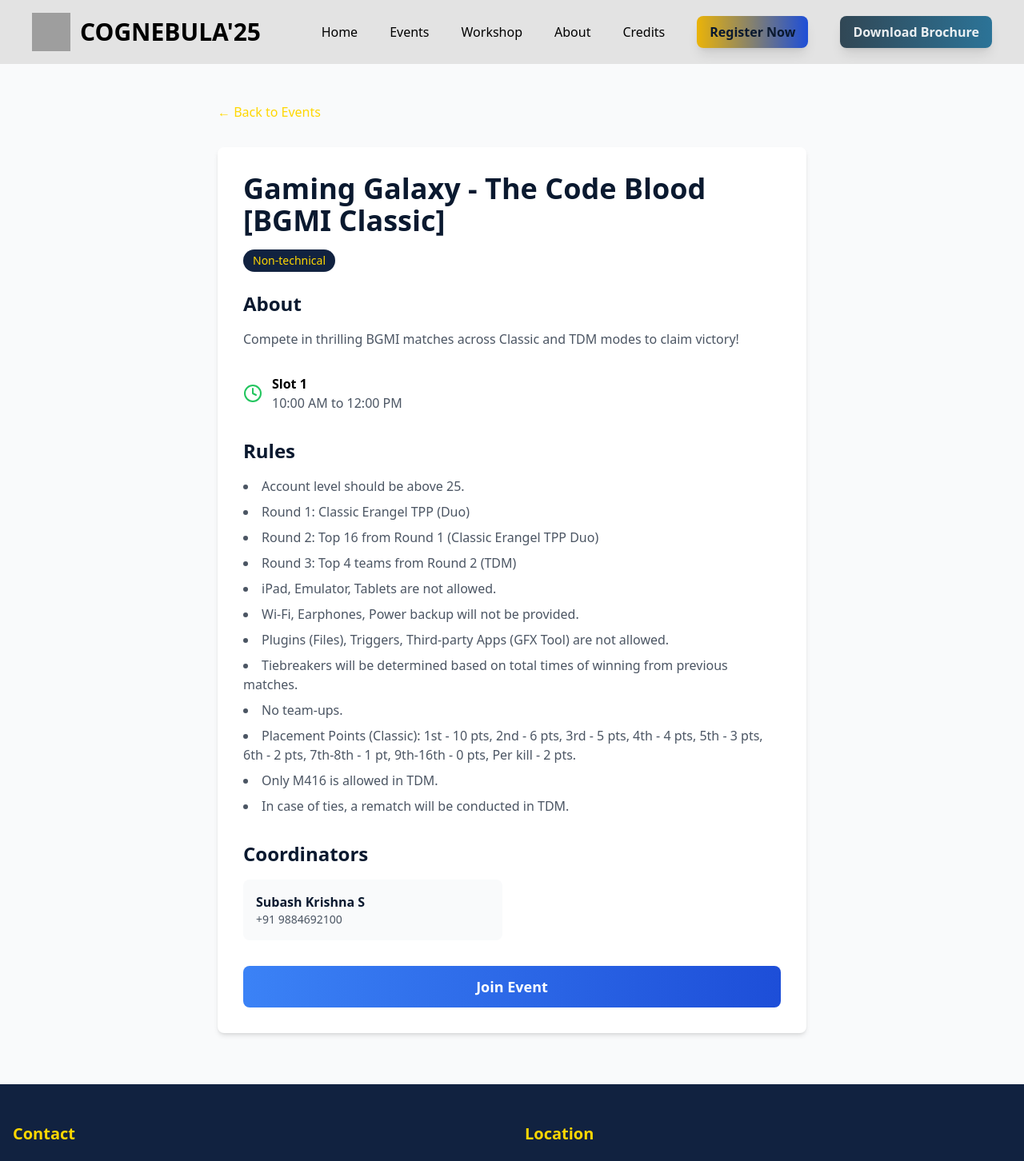
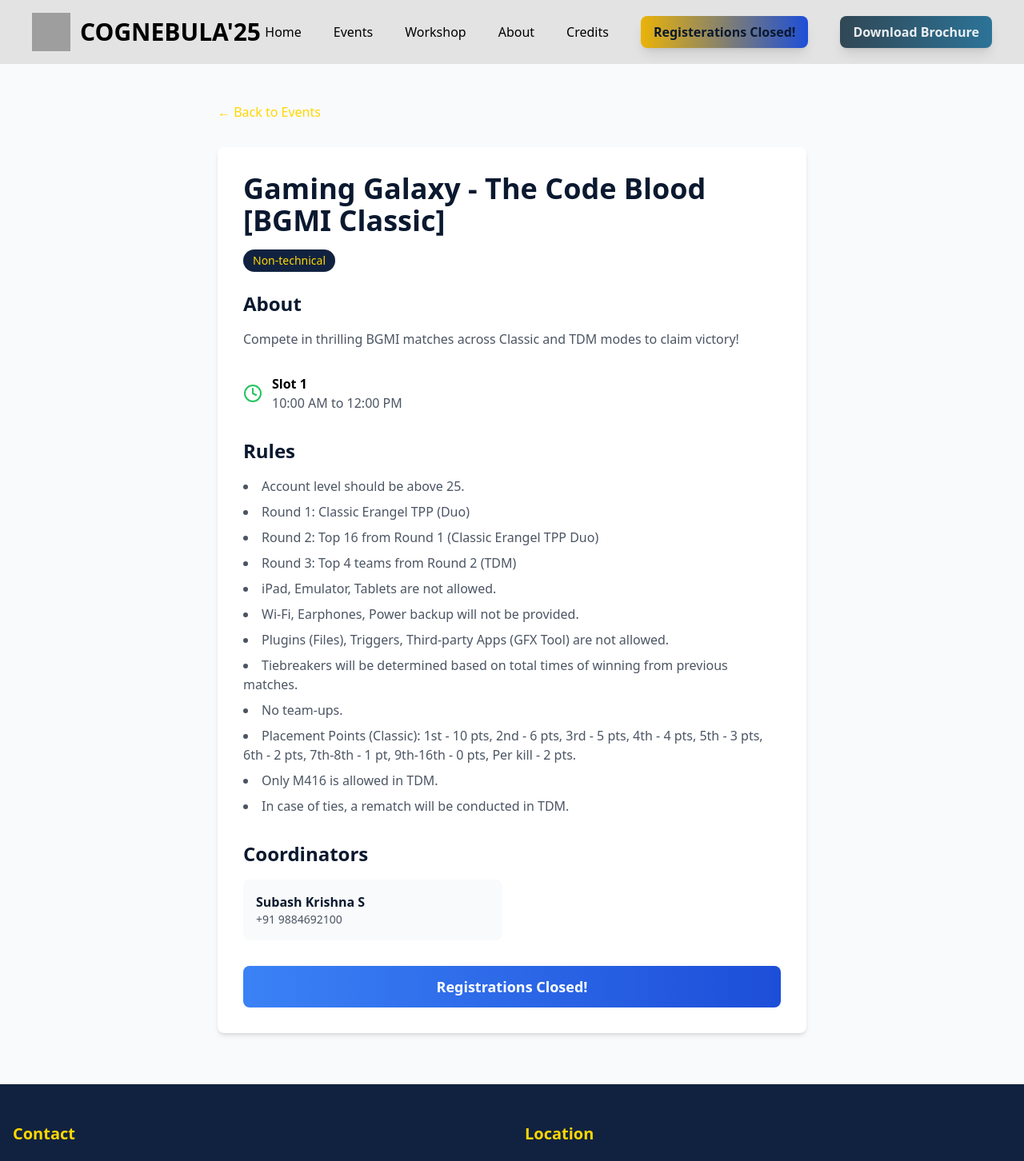
Before and after one commit to kanishkaran/sympo-website, a React (Vite) app: page /events/BGMI in a window 1280 px wide. Shown: the top 1452 px of the page at 80% size. Built offline with nearby package versions, Linux system fonts and the light colour scheme; grey boxes are pictures that could not be loaded.

Commit message:
Registerations Closed

```diff
--- a/src/components/Navbar.tsx
+++ b/src/components/Navbar.tsx
@@ -108,10 +108,9 @@
               Credits
             </Link>
             <button
-              onClick={() => window.open("https://shorturl.at/CVF4K", "_blank")}
               className="bg-gradient-to-r from-yellow-500 to-blue-700 text-navy px-4 py-2 rounded-lg font-semibold text-sm lg:text-base hover:opacity-90 transition shadow-lg"
             >
-              Register Now
+              Registerations Closed!
             </button>
             <button
               onClick={() => window.open('/brochure.pdf', '_blank')}
@@ -184,13 +183,9 @@
             Credits
           </Link>
           <button
-            onClick={() => {
-              setIsOpen(false);
-              window.open("https://shorturl.at/CVF4K", "_blank");
-            }}
             className="bg-gradient-to-r from-yellow-500 to-blue-700 text-navy px-4 py-2 rounded-md font-semibold text-sm hover:opacity-90 transition shadow-md"
           >
-            Register Now
+            Registrations Closed
           </button>
           <button
           onClick={() => window.open('/brochure.pdf', '_blank')}
--- a/src/pages/EventDetail.tsx
+++ b/src/pages/EventDetail.tsx
@@ -1,12 +1,11 @@
 import { useEffect, useRef } from 'react';
 import { gsap } from 'gsap';
-import { useParams, Link, useNavigate } from 'react-router-dom';
+import { useParams, Link } from 'react-router-dom';
 import { events } from '../data/events';
 import { Clock } from 'lucide-react';
 
 export default function EventDetail() {
   const { id } = useParams();
-  const navigate = useNavigate();
   const event = events.find((e) => e.id === id);
 
   // Refs for DOM elements
@@ -76,13 +75,6 @@
     );
   }
 
-  const handleJoinClick = () => {
-    if (event.type === 'workshop') {
-      navigate('/workshop');
-    } else {
-      window.open('https://shorturl.at/CVF4K', '_blank');
-    }
-  };
 
   return (
     <div className="min-h-screen bg-gray-50 py-16" ref={eventWrapperRef}>
@@ -152,13 +144,12 @@
           {/* Responsive Join Button */}
           <div className="mt-8">
             <button
-              onClick={handleJoinClick}
               className="w-full py-3 px-6 rounded-lg text-lg font-semibold text-white
                           bg-gradient-to-r from-blue-500 to-blue-700
                           hover:from-blue-600 hover:to-blue-800
                           transition duration-300"
             >
-              Join Event
+              Registrations Closed!
             </button>
           </div>
         </div>
--- a/src/pages/Home.tsx
+++ b/src/pages/Home.tsx
@@ -58,10 +58,9 @@
               <CountdownTimer />
             </div>
             <button
-              onClick={() => window.open("https://shorturl.at/CVF4K", "_blank")}
               className="bg-gradient-to-r from-blue-500 to-yellow-500 text-navy px-6 py-2 sm:px-8 sm:py-3 rounded-md font-bold text-sm sm:text-lg hover:opacity-90 transition shadow-lg"
             >
-              Register Now
+              Registerations Closed!
             </button>
           </div>
         </div>
--- a/src/pages/Workshop.tsx
+++ b/src/pages/Workshop.tsx
@@ -151,10 +151,9 @@
           variants={sectionVariants}
         >
           <button
-            onClick={() => window.open("https://forms.gle/bu2SDHqFmvj6CwVa6", "_blank")}
             className="inline-block bg-gradient-to-r from-gold to-gold-light text-navy px-8 py-4 rounded-xl font-bold text-lg hover:opacity-90 transition-opacity shadow-lg"
           >
-            Register for Workshop
+            Registerations Closed!
           </button>
           <p className="text-white/70 mt-4">
             Limited seats available. Early bird registrations get special benefits!
```
